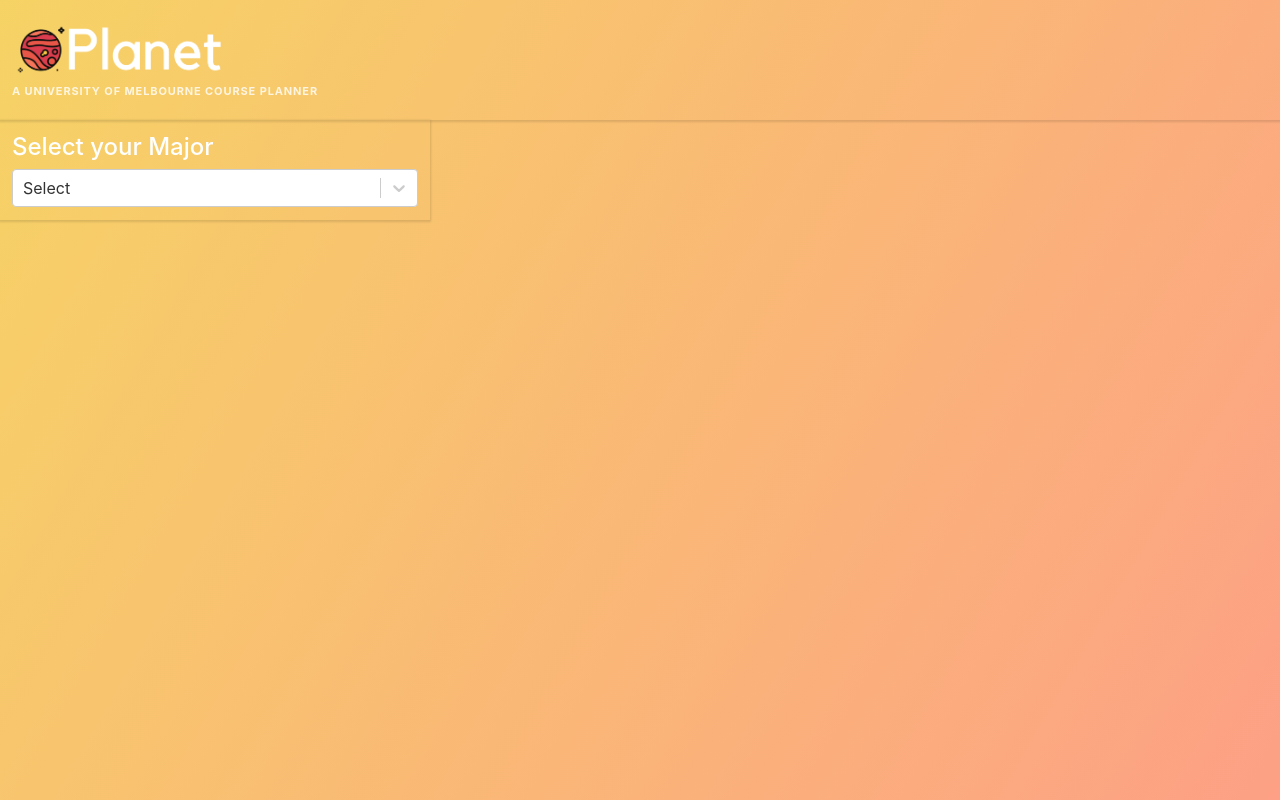
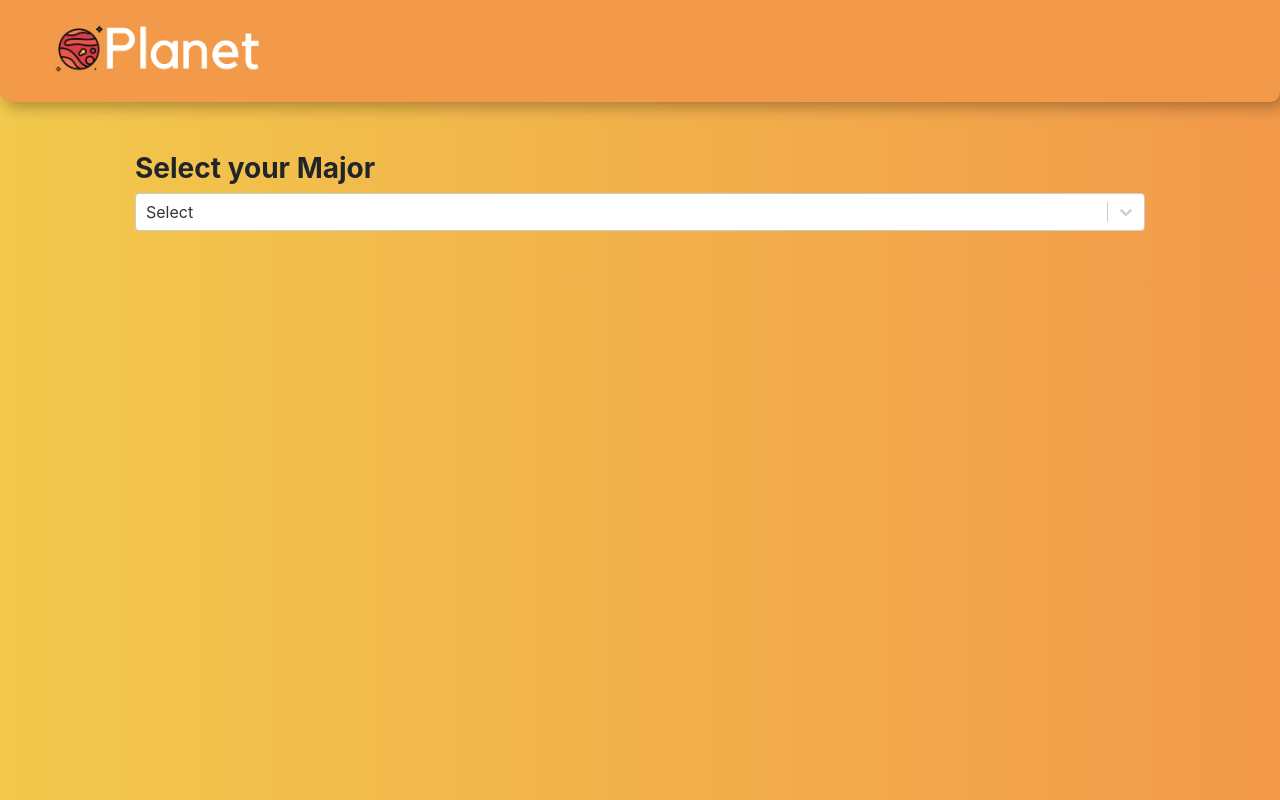
Before and after one commit to parthx9/Planet, a React (Create React App) app: page / in a window 1280 px wide. Built offline with nearby package versions, Linux system fonts and the light colour scheme.

Commit message:
Updated UI, added DND

```diff
--- a/package.json
+++ b/package.json
@@ -10,6 +10,8 @@
     "react": "^17.0.1",
     "react-beautiful-dnd": "^13.0.0",
     "react-dom": "^17.0.1",
+    "react-drag-and-drop": "^3.0.0",
+    "react-draggable": "^4.4.3",
     "react-router-dom": "^5.2.0",
     "react-scripts": "4.0.1",
     "react-select": "^3.1.1",
--- a/src/App.css
+++ b/src/App.css
@@ -1,146 +1,11 @@
-* {
-  margin: 0;
-  padding: 0;
-  box-sizing: border-box;
+/* Custom CSS */
+body{
+  background: #F2994A;  /* fallback for old browsers */
+  background: -webkit-linear-gradient(to right, #F2C94C, #F2994A);  /* Chrome 10-25, Safari 5.1-6 */
+  background: linear-gradient(to right, #F2C94C, #F2994A); /* W3C, IE 10+/ Edge, Firefox 16+, Chrome 26+, Opera 12+, Safari 7+ */
 }
-body {
-  background-image: linear-gradient(120deg, #f6d365 0%, #fda085 100%);
-  color: white;
-  font-family: "Poppins", sans-serif;
-  min-height: 100vh;
-}
-header {
-  font-size: 2rem;
-}
-
-header,
-form {
-  min-height: 5vh;
-  display: flex;
-  justify-content: center;
-  align-items: center;
-}
-form input,
-form button {
-  padding: 0.5rem;
-  font-size: 2rem;
-  border: none;
-  background: white;
-}
-form button {
-  color: #ff6f47;
-  background: #f7fffe;
-  cursor: pointer;
-  transition: all 0.3s ease;
-}
-form button:hover {
-  background: #ff6f47;
-  color: white;
-}
-.todo-container {
-  display: flex;
-  justify-content: center;
-  align-items: center;
-}
-
-.todo-list {
-  min-width: 30%;
-  list-style: none;
-}
-
-.todo {
-  margin: 0.5rem;
-  background: white;
-  font-size: 1.5rem;
-  color: black;
-  display: flex;
-  justify-content: space-between;
-  align-items: center;
-  transition: all 1s ease;
-}
-.filter-todo {
-  padding: 1rem;
-}
-.todo li {
-  flex: 1;
-}
-
-.trash-btn,
-.complete-btn {
-  background: #ff6f47;
-  color: white;
-  border: none;
-  padding: 1rem;
-  cursor: pointer;
-  font-size: 1rem;
-}
-.complete-btn {
-  background: rgb(11, 212, 162);
-}
-.todo-item {
-  padding: 0rem 0.5rem;
-}
-
-.fa-trash,
-.fa-check {
-  pointer-events: none;
-}
-
-.fall {
-  transform: translateY(10rem) rotateZ(20deg);
-  opacity: 0;
-}
-
-.completed {
-  text-decoration: line-through;
-  opacity: 0.5;
-}
-
-/*CUSTOM SELECTOR */
-select {
-  -webkit-appearance: none;
-  -moz-appearance: none;
-  -ms-appearance: none;
-  appearance: none;
-  outline: 0;
-  box-shadow: none;
-  border: 0 !important;
-  background-image: none;
-}
-
-/* Custom Select */
-.select {
-  margin: 1rem;
-  position: relative;
-  overflow: hidden;
-}
-select {
-  color: #ff6f47;
-  font-family: "Poppins", sans-serif;
-  cursor: pointer;
-  width: 12rem;
-}
-/* Arrow */
-.select::after {
-  content: "\25BC";
-  position: absolute;
-  top: 0;
-  right: 0;
-  padding: 1rem;
-  background: #ff6f47;
-  cursor: pointer;
-  pointer-events: none;
-}
-/* Transition */
-/*
-.select:hover::after {
-  transform: scale(1.5);
-}
-*/
-/* Custom CSS */
-
-.groupBadgeStyles{
-  background-color: "#EBECF0";
+/* .groupBadgeStyles{
+  background-color: #EBECF0;
   border-radius: 2rem ;
   color: #172B4D;
   display: inline-block;
@@ -148,12 +13,11 @@ select {
   line-height: 1;
   text-align: center;
 }
-
 .groupStyles{
   display: flex;
   align-items: center;
   justify-content: space-between;
-}
+} */
 Select{
   color: #000000;
 }
@@ -169,18 +33,32 @@ Select{
   margin: 10px;
   background-color: aqua;
 }
-
-.Title{
-  color: rgba(207, 21, 192, 0.75);
-  margin-block: 10px;
-  margin-left: 10px;
-
+.header{
+  width: 100%;
+  background-color: #F2994A;
+  border-radius: 0px 0px 10px 10px;
+  box-shadow: 5px 5px 15px rgba(0, 0, 0, 0.3);
 }
-
-.divStyle2{
-  padding: '20px';
-  margin-left: 20px;
-  margin-bottom: 30px;
-
-
+.header .logo{
+  padding: 20px 50px;
 }
+.form-area{
+  padding: 50px;
+}
+.form-area h4{
+  font-weight: 700;
+  font-size: 28px;
+}
+.core-area{
+  border-radius: 10px;
+  border: rgba(0, 0, 0, 0.3) solid 2px;
+  background-color: #fff;
+  padding: 15px 30px;
+}
+.selected-area{
+  border-radius: 10px;
+  border: rgba(0, 0, 0, 0.3) solid 2px;
+  background-color: #fff;
+  padding: 15px 30px;
+  height: 300px;
+}
--- a/src/App.js
+++ b/src/App.js
@@ -4,23 +4,19 @@ import React, { useState } from "react";
 import Header from "./components/Header";
 import Form from "./components/Form";
 import CoreSubjects from "./components/CoreSubjects";
-
 import smoothscroll from "smoothscroll-polyfill";
 
 smoothscroll.polyfill();
 
 function App() {
-  const [inputText, setInputText] = useState("");
+  const [subject, setSubject] = useState(null);
 
   return (
-
-      <div className="App">
+    <div className="App">
       <Header />
-      <Form setInputText={setInputText} />
-      <CoreSubjects inputText = {inputText}/>
+      <Form setSubject={setSubject} />
+      <CoreSubjects subject = {subject}/>
     </div>
-
-
   );
 }
 
--- a/src/components/CoreSubjects.js
+++ b/src/components/CoreSubjects.js
@@ -1,82 +1,50 @@
 import React from "react";
-import { DragDropContext, Draggable, Droppable } from "react-beautiful-dnd";
+import { Draggable, Droppable } from 'react-drag-and-drop';
 
 
+export default function CoreSubjects({ subject }) {
 
-export default function CoreSubjects(props) {
-  const columnsFromBackend = {
-    core: {
-      name: "Core Subjects",
-      items: props.inputText,
-    },
-
-    1: {
-      name: "Subject 1",
-      items: [],
-    },
-    2: {
-      name: "Subject 2",
-      items: [],
-    },
-    3: {
-      name: "Subject 3",
-      items: [],
-    },
-    4: {
-      name: "Subject 4",
-      items: [],
-    },
-  };
-
-  const onDragEnd = result => {
-
+  const onDrop=(result)=>{
+    console.log(result)
   }
 
   const renderSubjects = () =>{
     return(
-      props.inputText.map(( subject )=>{
+      subject.map(( subject )=>{
         //console.log(columnsFromBackend.core.items);
         return(
-
-          <div className='col-2 subs'>
-
+          <div className='col-2'>
+            <Draggable type='core' data='sub'>
+              <div className='subs'>
                 <h4>{ subject[0] }</h4>
                 <h5>{ subject[1] }</h5>
-
-
               </div>
-
+            </Draggable>
+          </div>
         )
       })
     )
   }
 
-  if (props.inputText){
+  if (subject){
     return(
-        <div>
-
-          <div className='divStyle2'>
-          <p>&nbsp;</p>
-          <h3>Please fill the prerequisites.</h3>
-          <div >
-            <p>&nbsp;</p>
-            <h2> Core Subjects </h2>
+        <div className='container'>
+            <div className='grid-area'>
+              <div className='core-area'>
+                <h2>Core Subjects </h2>
+                <Droppable>
                   <div className='row sub-row'>
                     {renderSubjects()}
                   </div>
-            <p>&nbsp;</p>
-            <h2> Year 1 Semester 1 </h2>
-            <p>&nbsp;</p>
-            <h2> Year 1 Semester 2 </h2>
-            <p>&nbsp;</p>
-            <h2> Year 2 Semester 1 </h2>
-            <p>&nbsp;</p>
-            <h2> Year 2 Semester 2 </h2>
-            <p>&nbsp;</p>
-            <h2> Year 3 Semester 1 </h2>
-            <p>&nbsp;</p>
-            <h2> Year 3 Semester 2 </h2>
+                </Droppable>
+              </div>
+              <div className='selected-area'>
+                <h2>Selected Subjects </h2>
+                <Droppable types={['core']}>
+                  <ul>
 
+                  </ul>
+                </Droppable>
               </div>
             </div>
         </div>
@@ -84,8 +52,7 @@ export default function CoreSubjects(props) {
   }
   else{
     return(
-      <div>
-
+      <div className='null-area'>
       </div>
     )
   }
--- a/src/components/Form.js
+++ b/src/components/Form.js
@@ -1,7 +1,6 @@
 import React from "react";
 import { FirstOption, groupedOptions } from "./data";
 import Select from 'react-select';
-import  {FormWrapper} from "./styles/Formstyles"
 
 const formatGroupLabel = (data) => (
   <div className='groupStyles'>
@@ -10,24 +9,21 @@ const formatGroupLabel = (data) => (
   </div>
 );
 
-export default function Form(props) {
-  const inputMajor = (e) => {
-    props.setInputText(e.core);
+export default function Form({ setSubject }) {
+  const selectMajor = (e) => {
+    setSubject(e.core);
   };
   return (
-    <div >
-
-      <FormWrapper >
+    <div className='container'>
+      <div className='form-area'>
         <h4>Select your Major</h4>
-        <Select
-          defaultValue={FirstOption[0]}
-          options={groupedOptions}
-          formatGroupLabel={formatGroupLabel}
-          onChange={inputMajor}
-        />
-      </FormWrapper>
-
-
+          <Select
+            defaultValue={FirstOption[0]}
+            options={groupedOptions}
+            formatGroupLabel={formatGroupLabel}
+            onChange={selectMajor}
+          />
+      </div>
     </div>
   );
 }
--- a/src/components/Header.js
+++ b/src/components/Header.js
@@ -1,20 +1,15 @@
 import React from "react";
 import "../App.css"
 import logo from '../assets/Planet.png'
-import {
-  HeaderSubtitle,
-  HeaderText,
-  HeaderWrapper
-} from "./styles/Headerstyles";
 
-export default function Header() {
+const Header = () => {
   return (
-    <HeaderWrapper>
-      <img src={logo} width='400'/>
-      <HeaderSubtitle>
-        A University of Melbourne Course Planner
-      </HeaderSubtitle>
+    <div className='header'>
+      <div className='logo'>
+        <img src={logo} width='400'/>
+      </div>
+    </div>
+  )
+}
 
-    </HeaderWrapper>
-  );
-}
+export default Header
--- a/src/components/styles/Formstyles.js
+++ /dev/null
@@ -1,22 +0,0 @@
-import styled from "styled-components";
-
-export const FormWrapper = styled.div`
-  max-height: 40px;
-  min-height: 20px;
-  text-align: left;
-  background-color: ${props => props.theme.headerBg};
-  display: flex;
-  justify-content: center;
-  /* align-content: center; */
-  flex-direction: column;
-  color: white;
-  padding: 50px 12px;
-  margin: 0px;
-  margin-right: 850px;
-  /* Should always be on top7 */
-  z-index: 3;
-  position: relative;
-  box-shadow: 0 1px 2px 1px rgba(0, 0, 0, 0.12);
-  @media screen and (min-width: 1024px) {
-  }
-`;
--- a/src/components/styles/Headerstyles.js
+++ /dev/null
@@ -1,40 +0,0 @@
-import styled from "styled-components";
-
-export const HeaderWrapper = styled.div`
-  max-height: 60px;
-  min-height: 20px;
-  text-align: left;
-  background-color: ${props => props.theme.headerBg};
-  display: flex;
-  justify-content: center;
-  /* align-content: center; */
-  flex-direction: column;
-  color: white;
-  padding: 60px 12px;
-  margin: 0px;
-  /* Should always be on top7 */
-  z-index: 3;
-  position: relative;
-  box-shadow: 0 1px 2px 1px rgba(0, 0, 0, 0.12);
-  @media screen and (min-width: 1024px) {
-  }
-`;
-
-export const HeaderText = styled.div`
-  letter-spacing: 0.02em;
-  text-transform: lowercase;
-  display: inline;
-  font-family: "AppleSDGothicNeo-SemiBold";
-  font-size: 41px;
-  font-weight: 800;
-  padding-bottom: 1px;
-`;
-
-export const HeaderSubtitle = styled.span`
-  font-size: 11px;
-  display: inline;
-  text-transform: uppercase;
-  font-weight: bold;
-  letter-spacing: 0.08em;
-  opacity: 0.8;
-`;
```
Also changed, not shown: 2 other files (tests, documents, lock files or other folders). Lines whose indentation alone changed are shown as unchanged.
